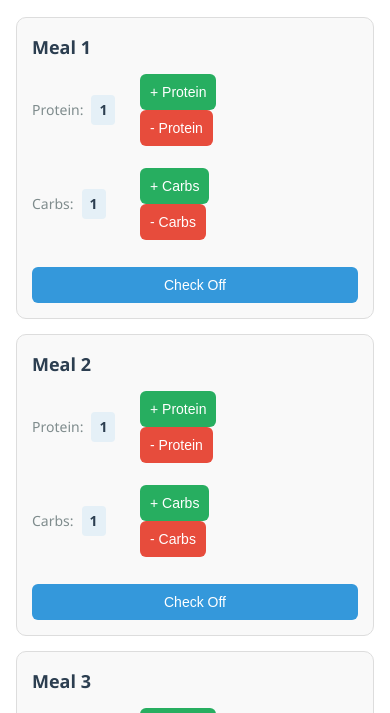
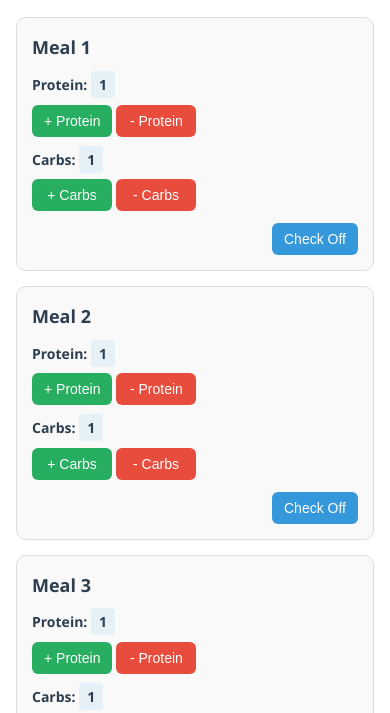
Before and after one commit to EvanWallis/MealPlanner, a plain HTML site: page index.html in a window 390 px wide. Shown: the part 69-782 px from the top of the page. Drawn offline with Linux system fonts and the light colour scheme.

Commit message:
button improvement

```diff
--- a/style.css
+++ b/style.css
@@ -1,4 +1,3 @@
-/* Base Styles with improved variables and defaults */
 :root {
   --primary-color: #3498db;
   --primary-dark: #2980b9;
@@ -54,15 +53,12 @@ h1 {
   border-bottom: 2px solid var(--primary-color);
 }
 
-/* Meal List with improved spacing and visuals */
 .meal-list {
-  list-style: none;
   display: flex;
   flex-direction: column;
   gap: 15px;
 }
 
-/* Meal card content organization */
 .meal {
   border: 1px solid var(--border-color);
   padding: 18px;
@@ -85,73 +81,56 @@ h1 {
   margin: 0;
   font-size: 20px;
   color: var(--text-primary);
-  display: flex;
-  justify-content: space-between;
-  align-items: center;
 }
 
 .meal p {
   margin: 0;
   font-size: 16px;
   color: var(--text-secondary);
-  display: flex;
-  align-items: center;
-  gap: 8px;
 }
 
-/* Group controls for each nutrient type */
+/* Nutrient Controls Layout */
 .nutrient-controls {
   display: flex;
+  justify-content: space-between;
+  align-items: center;
+  flex-wrap: wrap; /* Allows buttons to wrap on small screens */
   gap: 8px;
-  align-items: center;
-  margin-bottom: 10px;
 }
 
 .nutrient-controls p {
   margin: 0;
-  min-width: 100px;
+  font-weight: 600;
+  color: var(--text-primary);
 }
 
-.nutrient-controls button {
-  min-width: auto;
-  flex: 0 0 auto;
+.button-group {
+  display: flex;
+  gap: 6px;
 }
 
-/* Bottom actions */
+/* Protein & Carbs Emphasis */
+.protein,
+.carbs {
+  background-color: rgba(52, 152, 219, 0.1);
+  padding: 4px 8px;
+  border-radius: 4px;
+}
+
+/* Meal Actions & App Actions */
 .meal-actions {
   display: flex;
   justify-content: flex-end;
-  margin-top: 5px;
 }
 
-/* Protein and Carbs Styling with better emphasis */
-.meal .protein {
-  font-weight: 600;
-  color: var(--text-primary);
-  background-color: rgba(52, 152, 219, 0.1);
-  padding: 4px 8px;
-  border-radius: 4px;
-  display: inline-block;
+.app-actions {
+  display: flex;
+  gap: 10px;
+  justify-content: center;
+  margin-top: 20px;
 }
 
-.meal .carbs {
-  font-weight: 600;
-  color: var(--text-primary);
-  background-color: rgba(52, 152, 219, 0.1);
-  padding: 4px 8px;
-  border-radius: 4px;
-  display: inline-block;
-}
-
-/* Button Container for better layout */
-.button-container {
-  display: flex;
-  flex-wrap: wrap;
-  gap: 10px;
-  margin-top: 5px;
-}
-
-/* Improved Buttons */
+/* Buttons */
 button {
   background-color: var(--primary-color);
   border: none;
@@ -165,7 +144,7 @@ button {
   display: flex;
   align-items: center;
   justify-content: center;
-  min-width: 100px;
+  min-width: 90px;
 }
 
 button:hover {
@@ -184,24 +163,27 @@ button:disabled {
   transform: none;
   box-shadow: none;
 }
-
-/* Button styling for add and subtract buttons */
-button.add-protein, button.add-carbs {
+/* Plus Buttons: Green */
+.add-carbs,
+.add-protein {
   background-color: var(--success-color);
 }
 
-button.add-protein:hover, button.add-carbs:hover {
+.add-carbs:hover,
+.add-protein:hover {
   background-color: var(--success-dark);
 }
 
-button.subtract-protein, button.subtract-carbs {
+/* Minus Buttons: Red */
+.subtract-carbs,
+.subtract-protein {
   background-color: var(--danger-color);
 }
 
-button.subtract-protein:hover, button.subtract-carbs:hover {
+.subtract-carbs:hover,
+.subtract-protein:hover {
   background-color: var(--danger-dark);
 }
-
 #sweetTreatBtn {
   background-color: var(--danger-color);
 }
@@ -218,7 +200,7 @@ button.subtract-protein:hover, button.subtract-carbs:hover {
   background-color: var(--success-dark);
 }
 
-/* Completed Meal Styling with better visual indication */
+/* Completed Meal Styling */
 .meal.completed {
   opacity: 0.7;
   border-left: 4px solid var(--success-color);
@@ -268,14 +250,23 @@ button.subtract-protein:hover, button.subtract-carbs:hover {
   }
 
   button {
-    padding: 10px;
+    padding: 8px 12px;
     font-size: 14px;
-    flex: 1;
-    min-width: 0;
+    min-width: 80px;
   }
 
-  .button-container {
-    width: 100%;
+  .button-group {
+    gap: 4px;
+  }
+
+  .nutrient-controls {
+    flex-direction: column;
+    align-items: flex-start;
+  }
+
+  .app-actions {
+    flex-direction: column;
+    gap: 12px;
   }
 }
 
```
